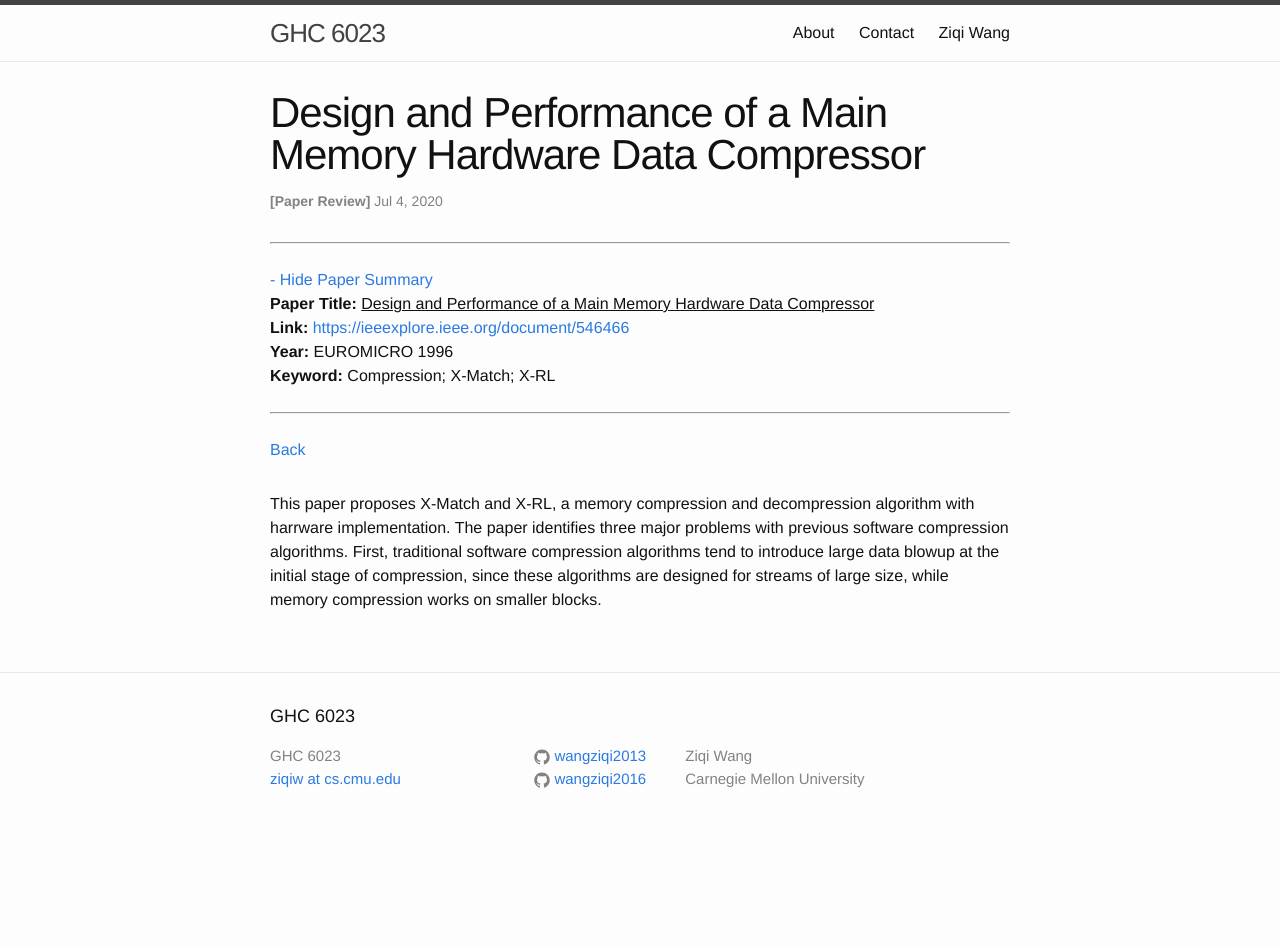
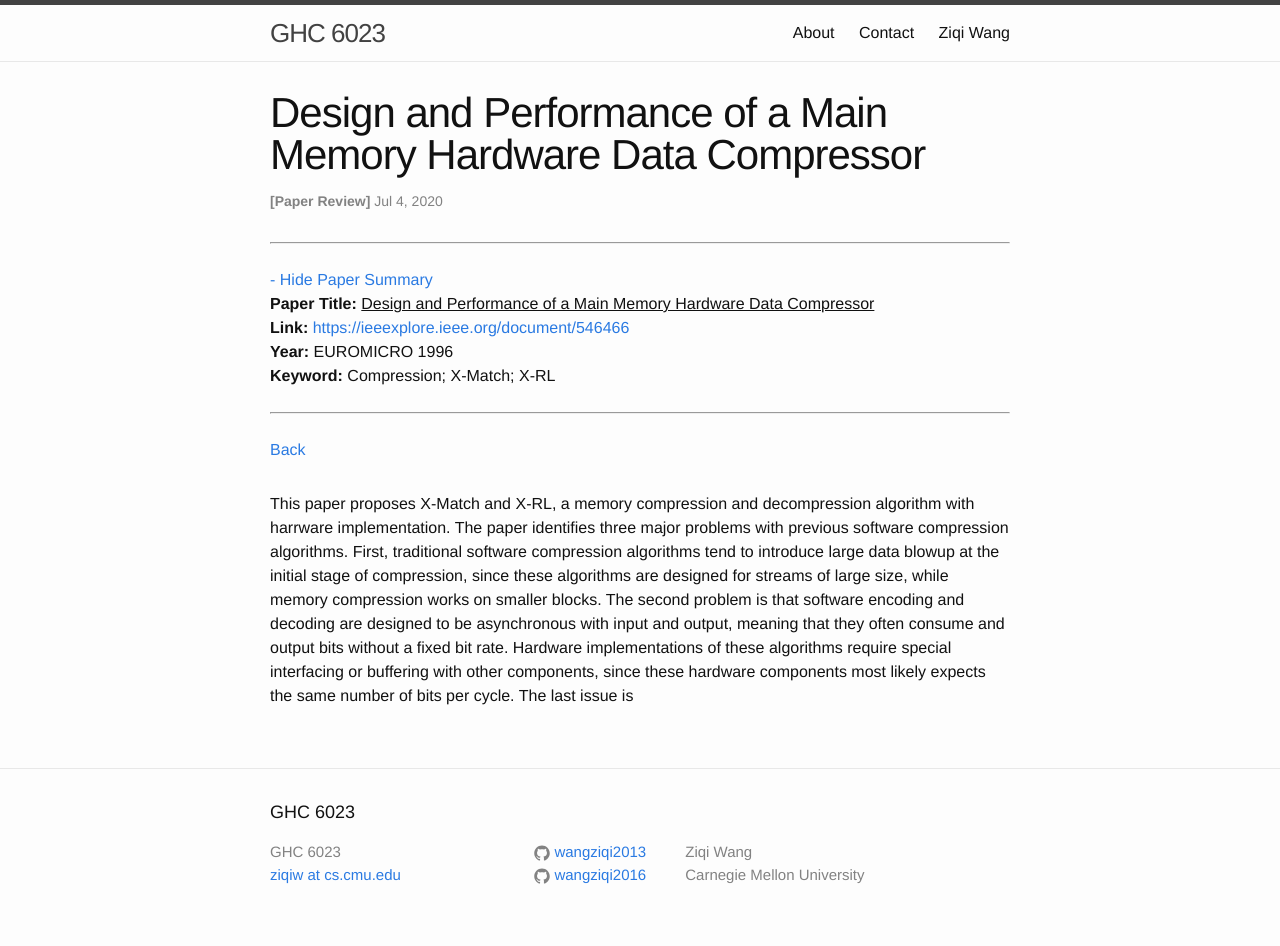
Before and after one commit to wangziqi2013/wangziqi2013.github.io, a Jekyll site: the page built from _posts/2020-07-04-x-match.markdown, in a window 1280 px wide. Built offline with Jekyll 4.4.1, drawn with Linux system fonts in a browser that asks for light colours; before the commit the page ends 900 px from its top, so only the background shows below that.

Commit message:
Adding second reason

```diff
--- a/_posts/2020-07-04-x-match.markdown
+++ b/_posts/2020-07-04-x-match.markdown
@@ -16,4 +16,8 @@ version_mgmt:
 This paper proposes X-Match and X-RL, a memory compression and decompression algorithm with harrware implementation.
 The paper identifies three major problems with previous software compression algorithms. First, traditional software
 compression algorithms tend to introduce large data blowup at the initial stage of compression, since these algorithms
-are designed for streams of large size, while memory compression works on smaller blocks.
+are designed for streams of large size, while memory compression works on smaller blocks. The second problem is that
+software encoding and decoding are designed to be asynchronous with input and output, meaning that they often consume
+and output bits without a fixed bit rate. Hardware implementations of these algorithms require special interfacing or
+buffering with other components, since these hardware components most likely expects the same number of bits per cycle.
+The last issue is
```
